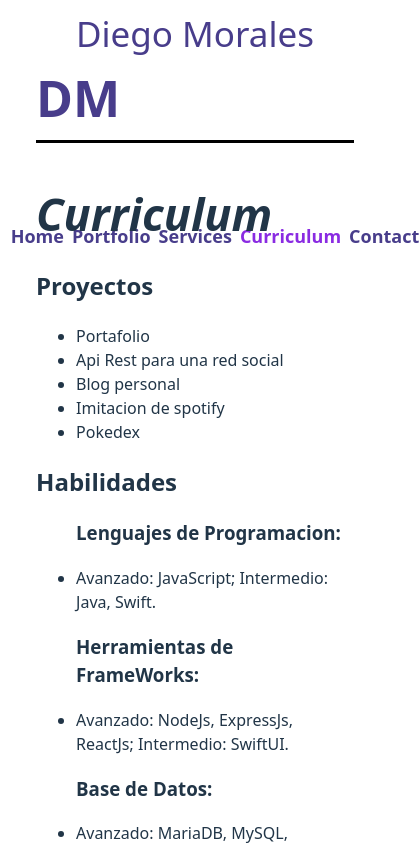
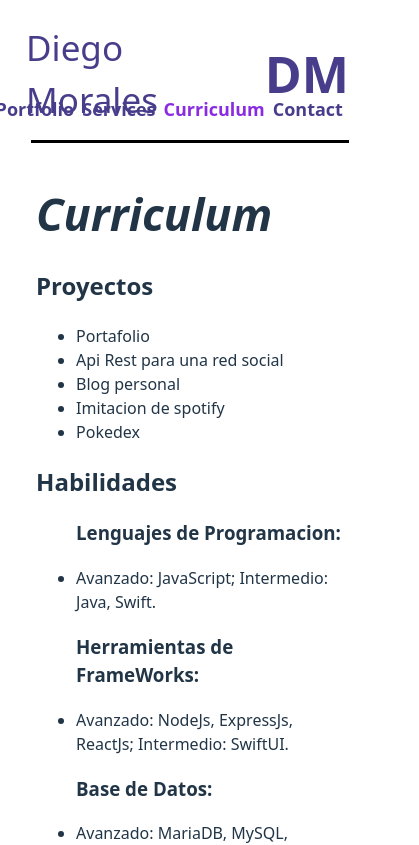
Before and after one commit to diegoesmfs/mi-portafolio, a React (Vite) app: page /curriculum in a window 390 px wide. Shown: the top 845 px of the page, 419 px wide, since content can reach past the window. Built offline with nearby package versions, Linux system fonts and the light colour scheme.

Commit message:
cambios para adaptar la maquetacion a movil

```diff
--- a/src/index.css
+++ b/src/index.css
@@ -210,17 +210,20 @@ input[type="submit"]:hover{
   .header, .logo h3, .personal span{
 
     justify-content: center;
-    display: block;
+    display: flex;
     margin-top: 0%;
     margin-bottom: 0%;
     font-size: 35px;
-
-
+    position:relative;
+    right: 5px;
   }
 
   .nav-bar{
 
-    display: block;
+    position: absolute;
+    top: 0;
+    left: 10;
+    right: 2px;
 
   }
 
```
